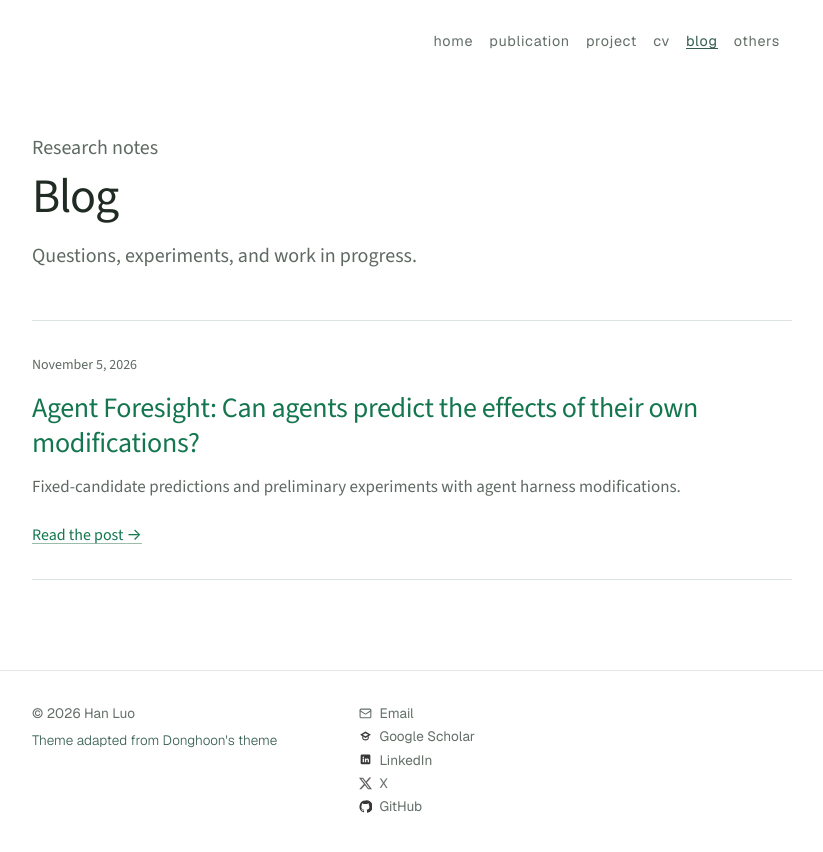
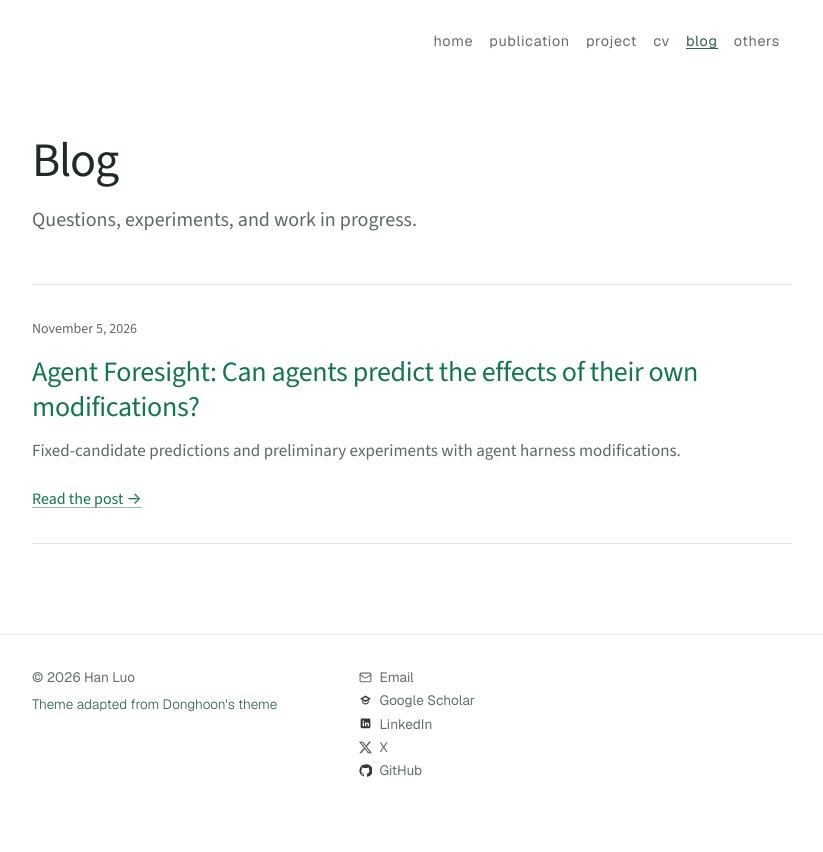
Before and after one commit to lhannnn/lhannnn.github.io, a Jekyll site: the page built from blog/index.html, in a window 1280 px wide. Shown: the top 852 px of the page, without its empty margins (228-1051 px from the left). Built offline with Jekyll 4.4.1, drawn with Linux system fonts in a browser that asks for light colours; nearby versions of some CDN libraries; some web fonts are replaced.

Commit message:
Remove Research notes eyebrow from blog index

```diff
--- a/blog/index.html
+++ b/blog/index.html
@@ -6,7 +6,6 @@ description: Research notes by Han Luo on reliable agents, agent foresight, and
 ---
 
 <div class="research-index research-width">
-  <p class="research-kicker">Research notes</p>
   <h1>Blog</h1>
   <p class="research-index-intro">Questions, experiments, and work in progress.</p>
   <ol class="research-post-list">
```
